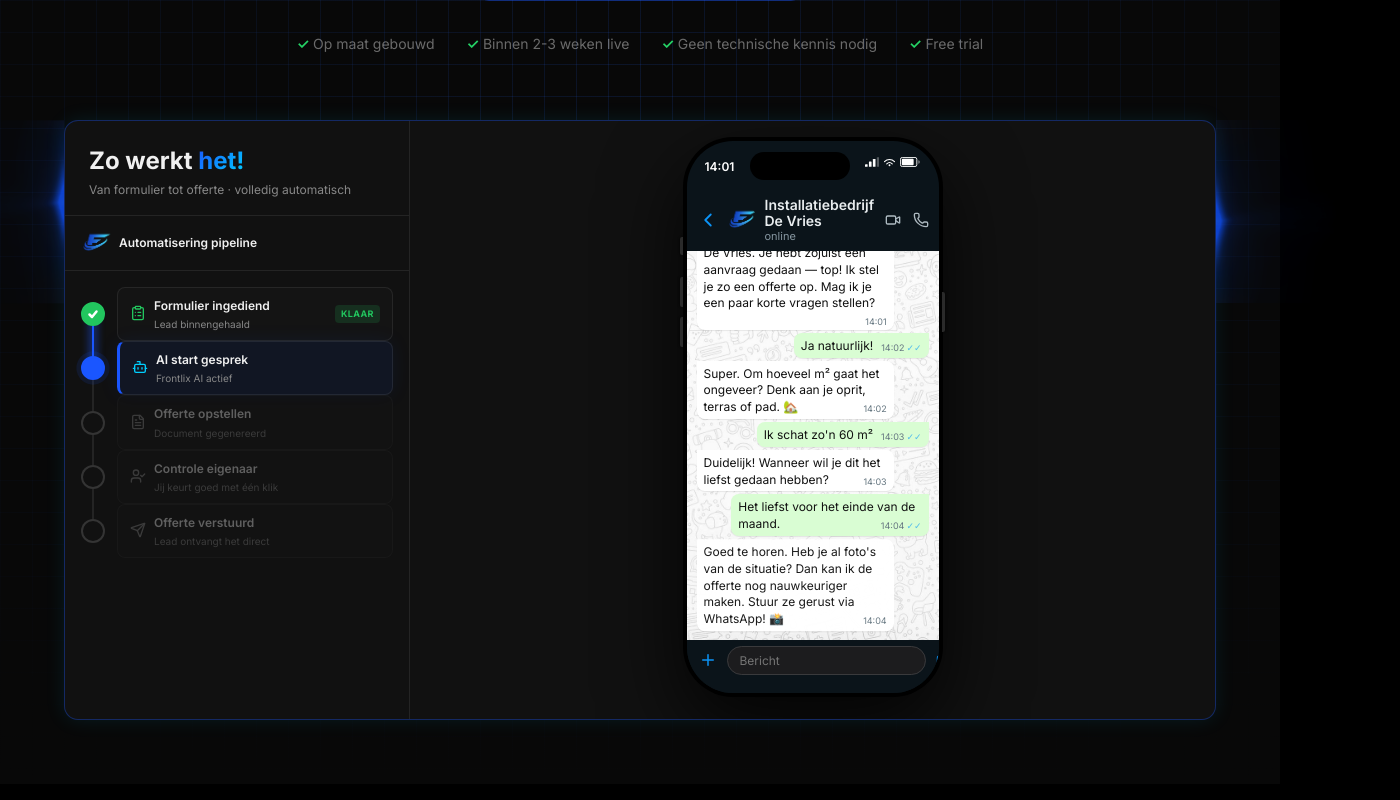
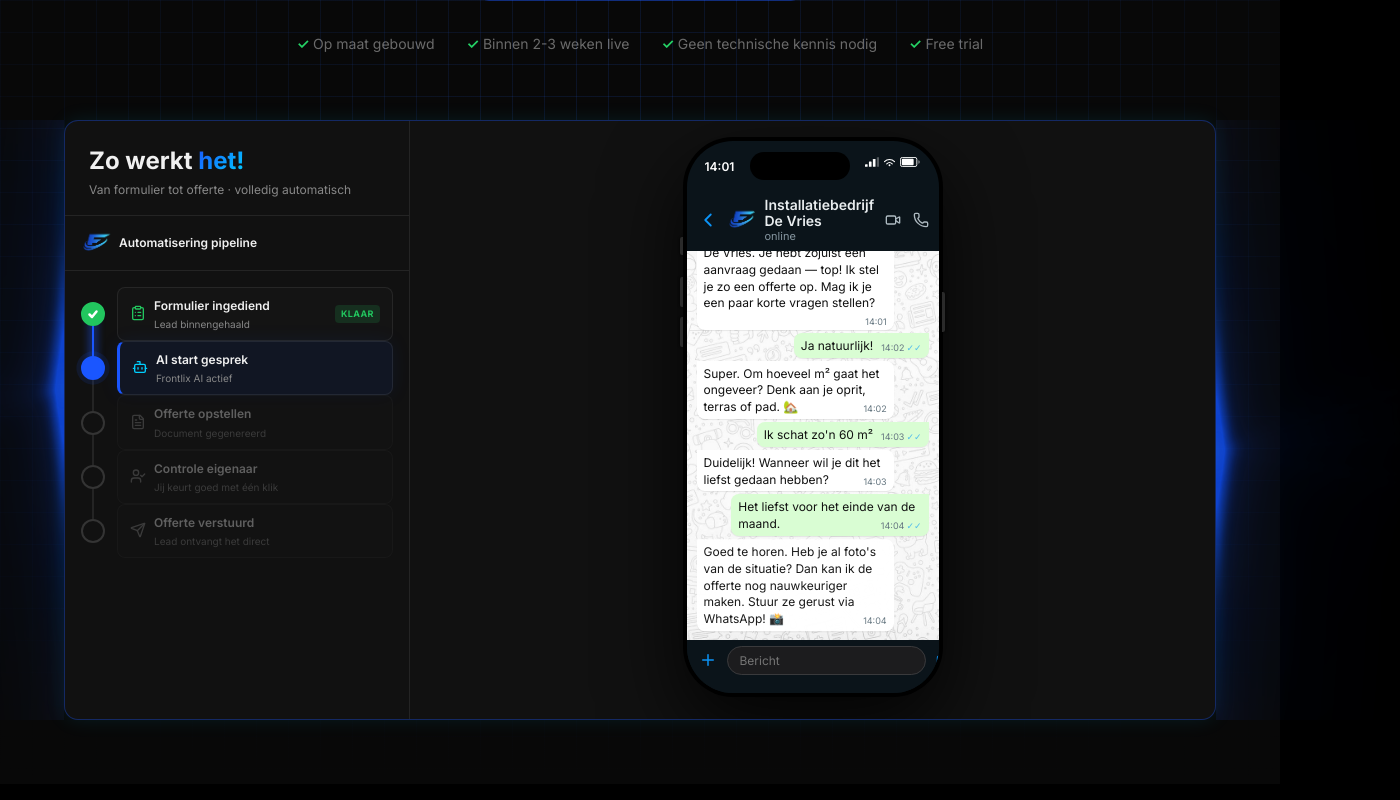
Before and after one commit to frontlix/website, a Next.js app: page / in a window 1280 px wide. Shown: the part 640-1440 px from the top of the page, 1400 px wide, since content can reach past the window. Built offline with nearby package versions, Linux system fonts and the light colour scheme; no server answers.

Commit message:
flares atan goed

```diff
--- a/components/sections/LeadDemo/LeadDemo.module.css
+++ b/components/sections/LeadDemo/LeadDemo.module.css
@@ -10,24 +10,25 @@
 
 .flareLeft,
 .flareRight {
-  width: 120px;
+  position: absolute;
+  top: 50%;
+  transform: translateY(-50%);
+  width: 200px;
   height: 100%;
   object-fit: fill;
   opacity: 0.8;
   pointer-events: none;
-  flex-shrink: 0;
-  align-self: stretch;
-  margin-left: -120px;
 }
 
-.flareLeft {
-  margin-left: 0;
-  margin-right: -120px;
+/* Left flare (sits on the left outer edge) */
+.flareRight {
+  right: 100%;
+  transform: translateY(-50%) rotate(180deg);
 }
 
-/* Right flare: rotated so it points inward (left) */
-.flareRight {
-  transform: rotate(180deg);
+/* Right flare (sits on the right outer edge) */
+.flareLeft {
+  left: 100%;
 }
 
 /* Hide flares on mobile */
@@ -45,6 +46,7 @@
   align-items: center;
   max-width: var(--max-width);
   margin: 0 auto;
+  position: relative;
 }
 
 
```
